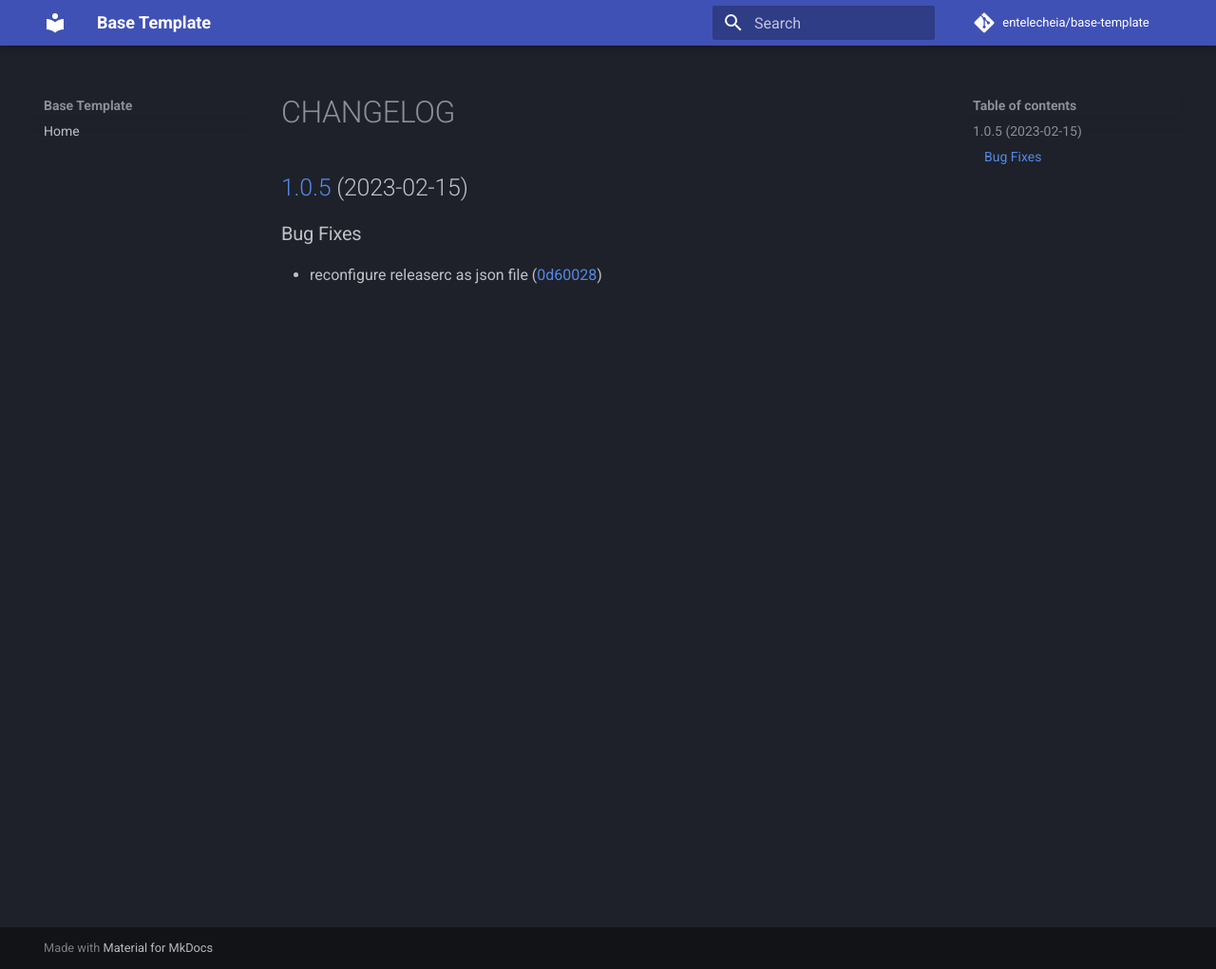
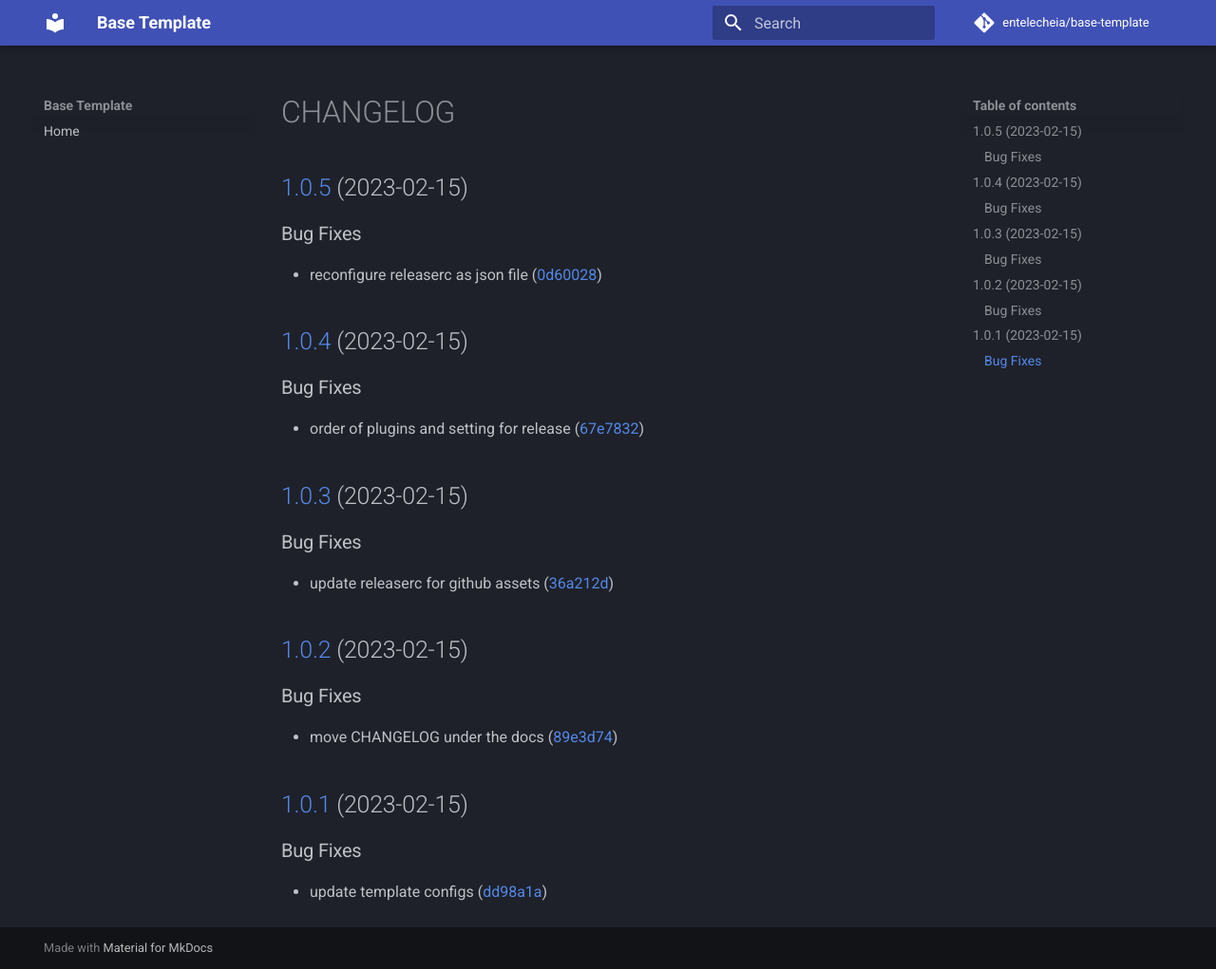
Before and after one commit to entelecheia/base-template, an MkDocs documentation site: the page built from docs/CHANGELOG.md, in a window 1280 px wide and 1021 px high. Shown: the whole window at 95% size. Built offline with MkDocs 1.6.1 and Material for MkDocs 9.7.7, drawn with Linux system fonts in a browser that asks for light colours; comment, search, counter and statistics services are not loaded.

Commit message:
fix: :art: remove pdfs, move CHANGELOG

```diff
--- a/docs/CHANGELOG.md
+++ b/docs/CHANGELOG.md
@@ -1,6 +1,29 @@
 ## [1.0.5](https://github.com/entelecheia/base-template/compare/v1.0.4...v1.0.5) (2023-02-15)
-
 
 ### Bug Fixes
 
-* reconfigure releaserc as json file ([0d60028](https://github.com/entelecheia/base-template/commit/0d60028ffd1ce3213c121257175c4588614caf65))
+- reconfigure releaserc as json file ([0d60028](https://github.com/entelecheia/base-template/commit/0d60028ffd1ce3213c121257175c4588614caf65))
+
+## [1.0.4](https://github.com/entelecheia/base-template/compare/v1.0.3...v1.0.4) (2023-02-15)
+
+### Bug Fixes
+
+- order of plugins and setting for release ([67e7832](https://github.com/entelecheia/base-template/commit/67e78324b9c287798519466ca351da2207b41695))
+
+## [1.0.3](https://github.com/entelecheia/base-template/compare/v1.0.2...v1.0.3) (2023-02-15)
+
+### Bug Fixes
+
+- update releaserc for github assets ([36a212d](https://github.com/entelecheia/base-template/commit/36a212dc64fb968807d4e6453abaff7ecb1ba25d))
+
+## [1.0.2](https://github.com/entelecheia/base-template/compare/v1.0.1...v1.0.2) (2023-02-15)
+
+### Bug Fixes
+
+- move CHANGELOG under the docs ([89e3d74](https://github.com/entelecheia/base-template/commit/89e3d7498fb5804c9ea25600fac9a6c46476bd63))
+
+## [1.0.1](https://github.com/entelecheia/base-template/compare/v1.0.0...v1.0.1) (2023-02-15)
+
+### Bug Fixes
+
+- update template configs ([dd98a1a](https://github.com/entelecheia/base-template/commit/dd98a1aeb9b0e4edb24fe141a885060a595cd622))
```
Also changed, not shown: CHANGELOG.md (deleted, +0 -24 lines), .releaserc.json.
